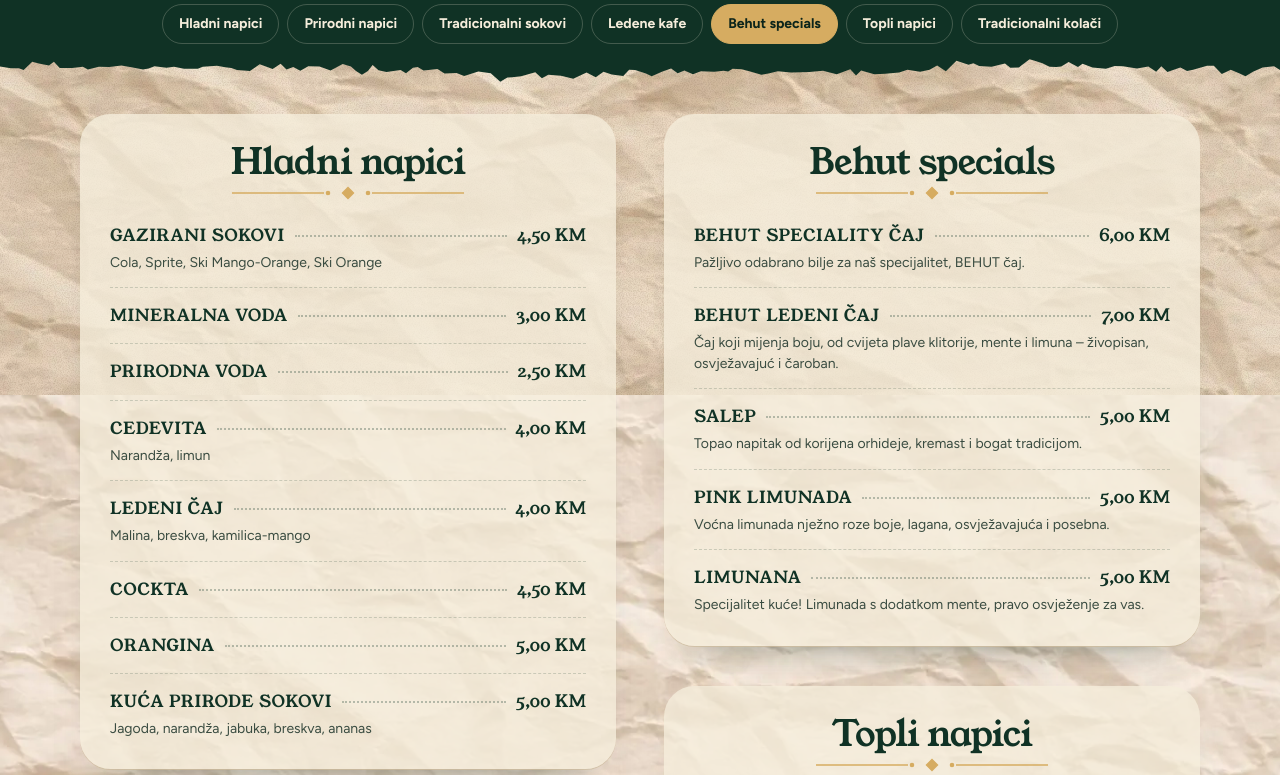
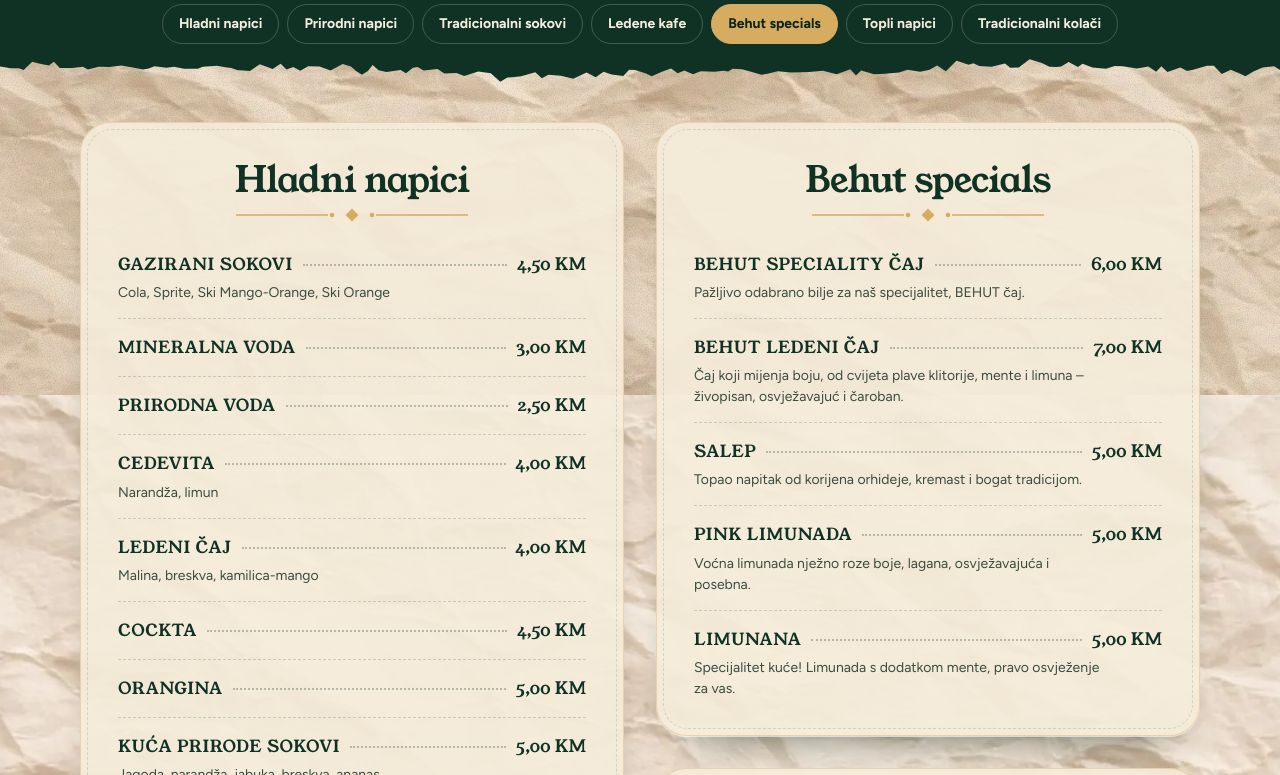
Before and after one commit to ismail-alibegovic/behut-web, a Next.js app: page /meni in a window 1280 px wide. Shown: the part 405-1180 px from the top of the page. Built offline with nearby package versions, Linux system fonts and the light colour scheme.

Commit message:
Puni meni: ljepši boxovi kategorija i veći razmaci stranice
Co-Authored-By: Claude Sonnet 5.5 <noreply@anthropic.com>

```diff
--- a/app/globals.css
+++ b/app/globals.css
@@ -493,7 +493,7 @@ main > section, .hero { overflow-x: hidden; overflow-x: clip; }
 .panel-row { display: flex; flex-wrap: wrap; gap: 12px 24px; }
 
 /* ── Meni za QR (/meni, /en/menu) ─────────────────────────────────── */
-.mp { --mp-w: min(100% - 2 * var(--gutter), 1120px); }
+.mp { --mp-gutter: clamp(20px, 4vw, 56px); --mp-w: min(100% - 2 * var(--mp-gutter), 1120px); }
 /* Zelena traka sa zrnima kafe, kao na početnoj; nastavlja se u traku kategorija. */
 .mp-hero { position: relative; overflow: hidden; padding: 16px 0 clamp(28px, 5vw, 44px); background: var(--forest); }
 .mp-hero .mp-branch { left: -30px; bottom: 30px; width: clamp(110px, 16vw, 210px); color: var(--gold); opacity: .25; }
@@ -511,7 +511,7 @@ main > section, .hero { overflow-x: hidden; overflow-x: clip; }
 .mp-jump { position: sticky; top: 0; z-index: 20; padding: 4px 0 12px; background: var(--forest); --focus: var(--gold); }
 /* Rastrgani donji rub putuje s ljepljivom trakom. */
 .mp-jump::after { content: ''; position: absolute; left: 0; right: 0; top: calc(100% - 1px); height: 26px; background: var(--forest); -webkit-mask: url('/textures/torn-bottom.svg') top / 100% 100% no-repeat; mask: url('/textures/torn-bottom.svg') top / 100% 100% no-repeat; filter: drop-shadow(0 6px 6px color-mix(in srgb, var(--ink-deep) 25%, transparent)); }
-.mp-jump ul { display: flex; gap: 8px; width: var(--mp-w); margin: 0 auto; padding: 2px; overflow-x: auto; scrollbar-width: none; scroll-snap-type: x proximity; }
+.mp-jump ul { display: flex; gap: 8px; width: 100%; margin: 0 auto; padding: 2px max(var(--mp-gutter), calc((100% - 1120px) / 2)); overflow-x: auto; scrollbar-width: none; scroll-snap-type: x proximity; }
 .mp-jump ul::-webkit-scrollbar { display: none; }
 .mp-jump li { flex: none; scroll-snap-align: center; }
 @media (min-width: 900px) { .mp-jump ul { flex-wrap: wrap; justify-content: center; overflow: visible; } }
@@ -520,21 +520,22 @@ main > section, .hero { overflow-x: hidden; overflow-x: clip; }
 .mp-jump a[aria-current] { background: var(--gold); border-color: var(--gold); color: var(--ink-deep); }
 
 /* Dvije kolone kao na štampanom meniju; na mobitelu jedna ispod druge. */
-.mp-list { display: grid; gap: clamp(28px, 5vw, 40px); width: var(--mp-w); margin: clamp(32px, 5vw, 56px) auto 0; }
-.mp-col { display: grid; gap: clamp(28px, 5vw, 40px); align-content: start; }
-@media (min-width: 900px) { .mp-list { grid-template-columns: 1fr 1fr; gap: 48px; } }
-.mp-cat { scroll-margin-top: 104px; padding: clamp(20px, 3vw, 30px) clamp(18px, 3vw, 30px) clamp(10px, 2vw, 16px); border-radius: var(--radius-lg); background: color-mix(in srgb, var(--ivory) 78%, transparent); box-shadow: 0 1px 0 color-mix(in srgb, var(--beige) 70%, transparent), 0 24px 40px -34px color-mix(in srgb, var(--ink-deep) 70%, transparent); }
-.mp-cat-head { display: grid; justify-items: center; gap: 6px; margin-bottom: 8px; text-align: center; }
+.mp-list { display: grid; gap: clamp(20px, 4vw, 32px); width: var(--mp-w); margin: clamp(36px, 5vw, 64px) auto 0; }
+.mp-col { display: grid; gap: clamp(20px, 4vw, 32px); align-content: start; }
+@media (min-width: 900px) { .mp-list { grid-template-columns: 1fr 1fr; gap: 32px; } .mp-col { gap: 32px; } }
+.mp-cat { position: relative; scroll-margin-top: 104px; padding: clamp(28px, 4vw, 40px) clamp(22px, 3.4vw, 38px) clamp(14px, 2.4vw, 22px); border-radius: var(--radius-lg); background: color-mix(in srgb, var(--ivory) 90%, transparent); box-shadow: inset 0 0 0 1px color-mix(in srgb, var(--gold) 38%, transparent), 0 1px 0 color-mix(in srgb, var(--white) 60%, transparent), 0 28px 44px -34px color-mix(in srgb, var(--ink-deep) 75%, transparent); }
+.mp-cat::before { content: ''; position: absolute; inset: 7px; border-radius: calc(var(--radius-lg) - 6px); border: 1px dashed color-mix(in srgb, var(--forest) 14%, transparent); pointer-events: none; }
+.mp-cat-head { display: grid; justify-items: center; gap: 10px; margin-bottom: clamp(8px, 1.6vw, 14px); text-align: center; }
 .mp-cat-head h2 { font-size: clamp(28px, 5vw, 36px); color: var(--forest); }
-.mp-item { display: flex; align-items: center; gap: 14px; padding-block: 14px; border-bottom: 1px dashed color-mix(in srgb, var(--forest) 18%, transparent); }
+.mp-item { display: flex; align-items: center; gap: 14px; padding-block: 15px; border-bottom: 1px dashed color-mix(in srgb, var(--forest) 18%, transparent); }
 .mp-item:last-child { border-bottom: 0; }
 .mp-body { display: grid; gap: 4px; flex: 1; min-width: 0; }
 .mp-row { display: flex; align-items: baseline; gap: 10px; }
 .mp-row h3 { font-size: clamp(15px, 1.6vw, 16.5px); line-height: 1.25; letter-spacing: .04em; text-transform: uppercase; color: var(--forest); }
 .mp-dots { flex: 1; min-width: 16px; border-bottom: 2px dotted color-mix(in srgb, var(--forest) 28%, transparent); transform: translateY(-4px); }
 .mp-price { flex: none; font-family: var(--font-display), serif; font-size: 17px; color: var(--forest); white-space: nowrap; }
-.mp-body p { font-size: 14px; line-height: 1.45; color: var(--text-soft); }
-.mp-note { width: var(--mp-w); margin: 28px auto 0; font-size: 13px; text-align: center; color: var(--text-soft); }
+.mp-body p { max-width: 46ch; font-size: 14px; line-height: 1.5; color: var(--text-soft); }
+.mp-note { width: var(--mp-w); margin: clamp(28px, 4vw, 40px) auto 0; font-size: 13px; text-align: center; color: var(--text-soft); }
 .mp-foot { position: relative; overflow: hidden; display: grid; justify-items: center; gap: 18px; margin-top: clamp(40px, 7vw, 64px); padding: calc(var(--torn) + 28px) var(--gutter) 44px; background: var(--forest);
   -webkit-mask: url('/textures/torn-top.svg') top / 100% var(--torn) no-repeat, linear-gradient(#000 0 0) bottom / 100% calc(100% - var(--torn) + 2px) no-repeat;
   mask: url('/textures/torn-top.svg') top / 100% var(--torn) no-repeat, linear-gradient(#000 0 0) bottom / 100% calc(100% - var(--torn) + 2px) no-repeat; }
```
